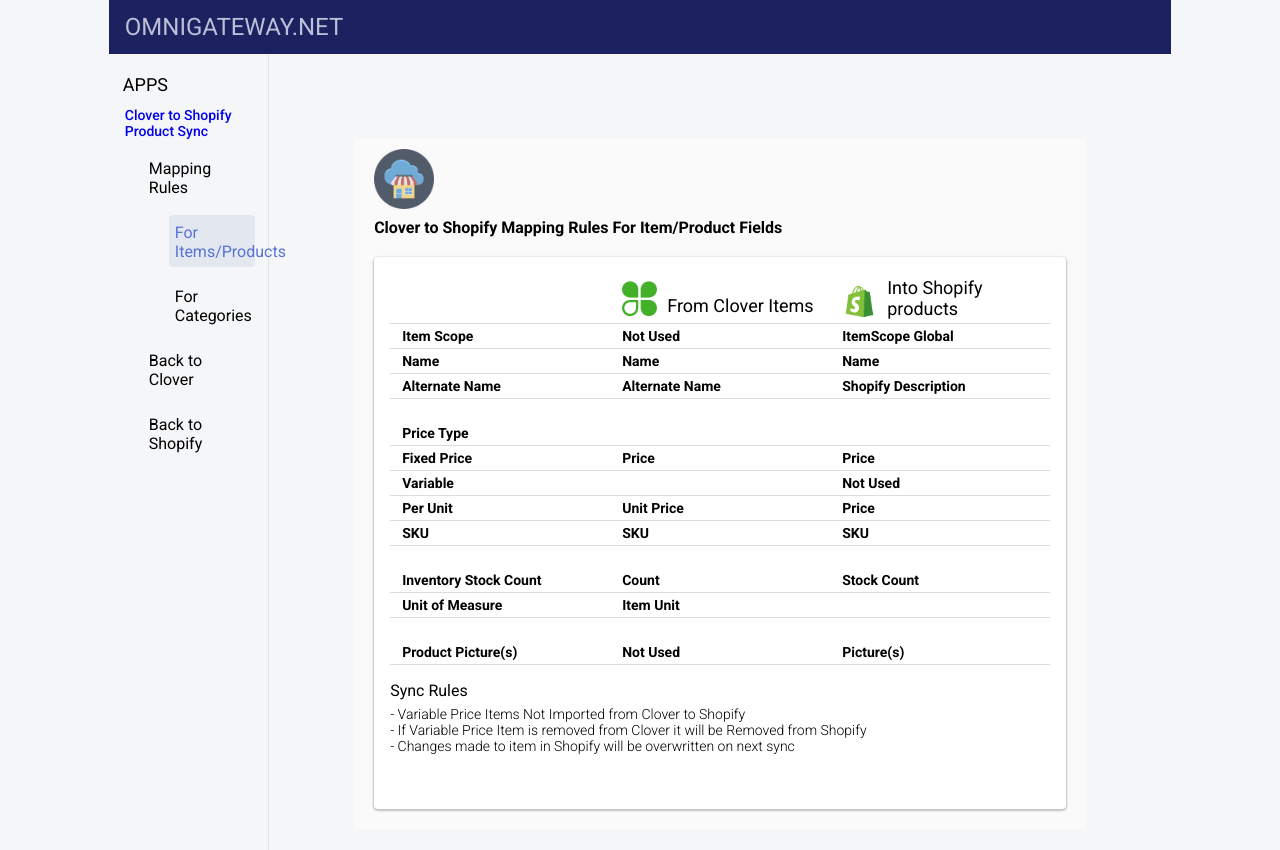
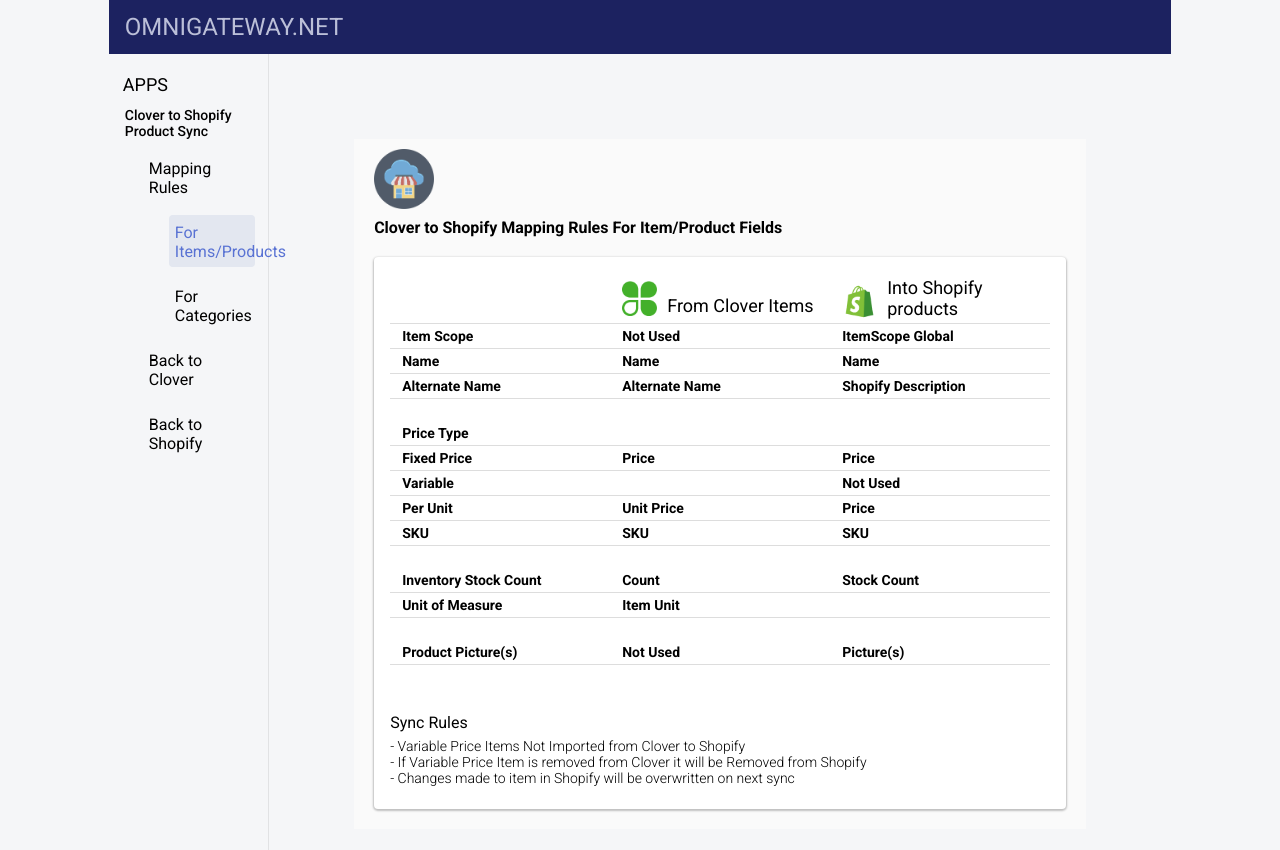
Before and after one commit to David-Orson/FLApp1, a React (Create React App) app: page /products in a window 1280 px wide. Shown: the top 850 px of the page. Built offline with nearby package versions, Linux system fonts and the light colour scheme.

Commit message:
Sync Rules Positioning

```diff
--- a/public/index.html
+++ b/public/index.html
@@ -8,6 +8,7 @@
       href="https://fonts.googleapis.com/css2?family=Roboto:wght@100;300;400;500;700;900&display=swap"
       rel="stylesheet"
     />
+    <link rel="icon" href="../src/Assets/omnigateway_icon.png" />
 
     <title>OMNIGATEWAY.NET</title>
   </head>
--- a/src/App.js
+++ b/src/App.js
@@ -62,11 +62,9 @@
           },
         }
       ); */
-
-      setTimeout(() => {
+      /* setTimeout(() => {
         setState({ ...dummyData });
-      }, 5000);
-
+      }, 5000); */
       /*  console.log(userData); */
     } catch (err) {
       console.error(err);
--- a/src/css/Categories.css
+++ b/src/css/Categories.css
@@ -1,6 +1,9 @@
 /* Much of the styling for categories is currently shared from Products.css */
 
 .categories-container {
+  display: flex;
+  flex-direction: column;
+  justify-content: space-between;
   background: white;
   margin-top: 20px;
   min-height: 520px;
@@ -10,5 +13,5 @@
 }
 
 .rules-title--categories {
-  padding: 20px 0px 6px 0px;
+  padding: 0px 0px 6px 0px;
 }
--- a/src/css/Navbar.css
+++ b/src/css/Navbar.css
@@ -13,6 +13,7 @@
   display: inline-block;
   padding: 8px 4px 6px 6px;
 
+  color: #010000;
   border-radius: 4px;
   width: 91%;
   text-decoration: none;
--- a/src/css/Products.css
+++ b/src/css/Products.css
@@ -1,4 +1,7 @@
 .product-container {
+  display: flex;
+  flex-direction: column;
+  justify-content: space-between;
   background: white;
   margin-top: 20px;
   min-height: 520px;
@@ -49,6 +52,10 @@
   width: 30%;
 }
 
+.rules-container {
+  min-height: 80px;
+}
+
 .rules-title {
   padding-bottom: 6px;
 }
--- a/src/pages/Categories.js
+++ b/src/pages/Categories.js
@@ -44,12 +44,14 @@
             <td className="td--products">Tracked</td>
           </tr>
         </table>
-        <p className="rules-title--categories">Sync Rules</p>
-        <p className="caption">- Categories will be synced every 24 hours.</p>
-        <p className="caption">
-          - Changes made to Shopify collections will be overwritten on the next
-          sync based on Categories in Clover.
-        </p>
+        <div className="rules-container">
+          <p className="rules-title--categories">Sync Rules</p>
+          <p className="caption">- Categories will be synced every 24 hours.</p>
+          <p className="caption">
+            - Changes made to Shopify collections will be overwritten on the
+            next sync based on Categories in Clover.
+          </p>
+        </div>
       </div>
     </div>
   );
--- a/src/pages/Products.js
+++ b/src/pages/Products.js
@@ -84,6 +84,7 @@
             <td className="td--products">Picture(s)</td>
           </tr>
         </table>
+        <div className="rules-container">
           <p className="rules-title">Sync Rules</p>
           <p className="caption">
             - Variable Price Items Not Imported from Clover to Shopify
@@ -97,6 +98,7 @@
           </p>
         </div>
       </div>
+    </div>
   );
 };
 
```
Lines whose indentation alone changed are shown as unchanged.
